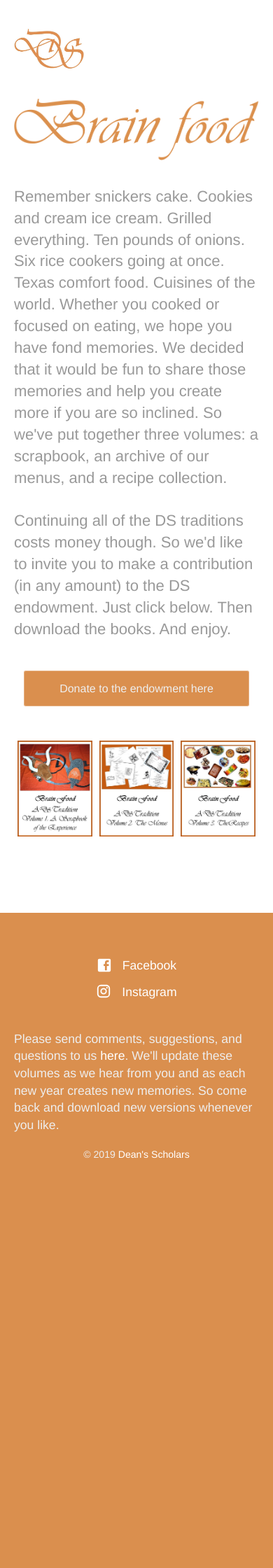
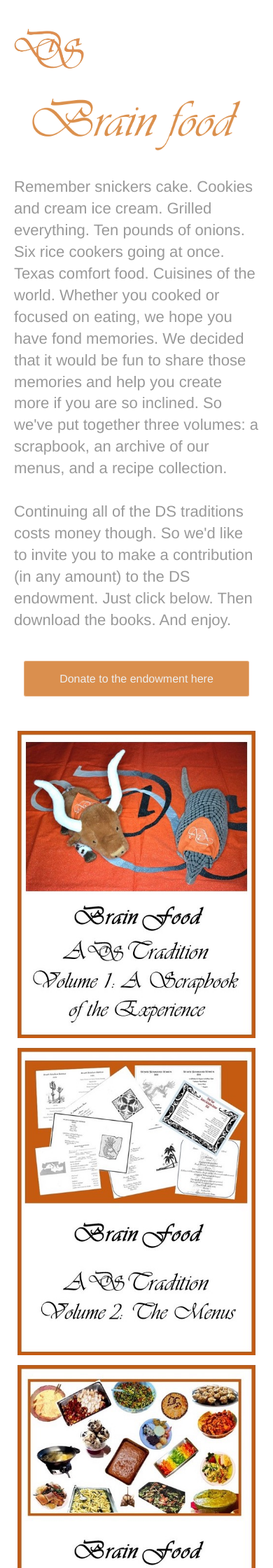
Before and after one commit to deansscholars/DS-Scrapbook, a Jekyll site: the page built from index.html, in a window 390 px wide. Shown: the top 2240 px of the page at 70% size. Built offline with Jekyll 4.4.1, drawn with Linux system fonts in a browser that asks for light colours; before the commit the page ends 1709 px from its top, so only the background shows below that.

Commit message:
attempt to make images one per col if mobile

```diff
--- a/_sass/layout.scss
+++ b/_sass/layout.scss
@@ -10,7 +10,7 @@
 	.title {
 		max-width: 33%;
 		@media only screen and (orientation:portrait) and (max-width:480px) {
-			max-width: 100%
+			max-width: 85%
 		}
 	}
 }
@@ -181,13 +181,12 @@ blockquote:before {
 }
 
 .row {
-	display: flex;
+	@media screen and (min-width:720px) {
+		display: flex;
+	}
 }
 
 .column {
-	flex: 33.33%;
-	@media only screen and (orientation:portrait) and (max-width:480px) {
-		flex: 100%;
-	}
+	flex: 33%;
 	padding: 5px;
 }
```
